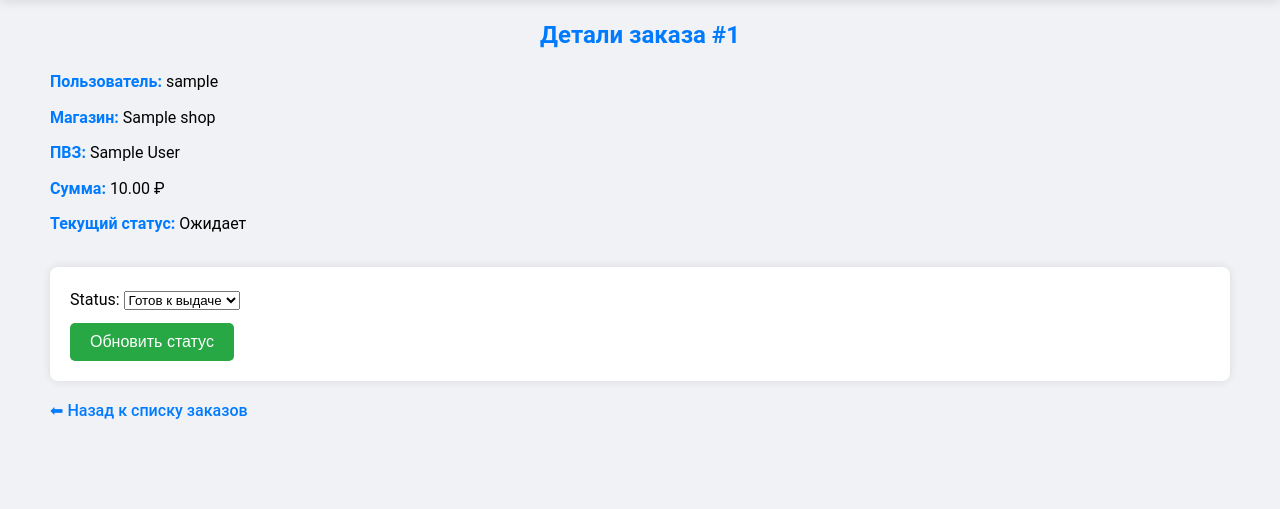
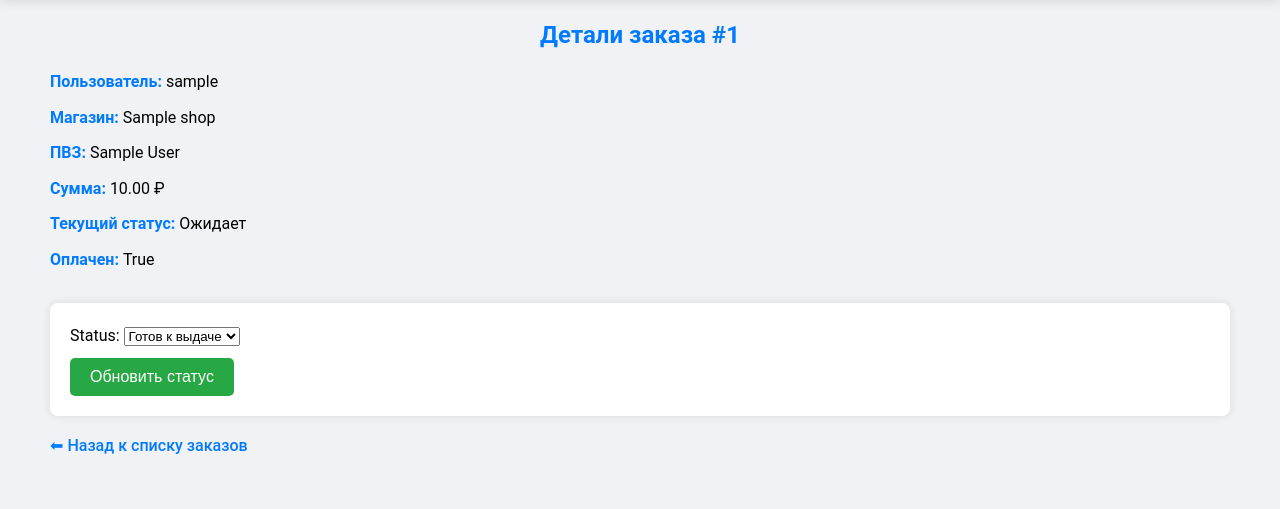
Before and after one commit to saxareg/marketplace-django-B-, a Django app: page /users/pickup-point/order/1/ in a window 1280 px wide. Shown: the part 49-558 px from the top of the page. Run offline with Django 4.2, Linux system fonts and the light colour scheme; tables that the repository leaves empty hold one stand-in row (values such as "Sample post"); parts of the project's set-up code (start-up, migrations or seed data) failed here and were passed over.

Commit message:
label is_paid was added

```diff
--- a/project/templates/orders/order_detail.html
+++ b/project/templates/orders/order_detail.html
@@ -10,6 +10,7 @@
     <p><strong>ПВЗ:</strong> {{ order.pickup_point }}</p>
     <p><strong>Сумма:</strong> {{ order.total_price }} ₽</p>
     <p><strong>Текущий статус:</strong> {{ order.get_status_display }}</p>
+    <p><strong>Оплачен:</strong> {{ order.is_paid }}</p>
 
     <form method="post">
       {% csrf_token %}
```
